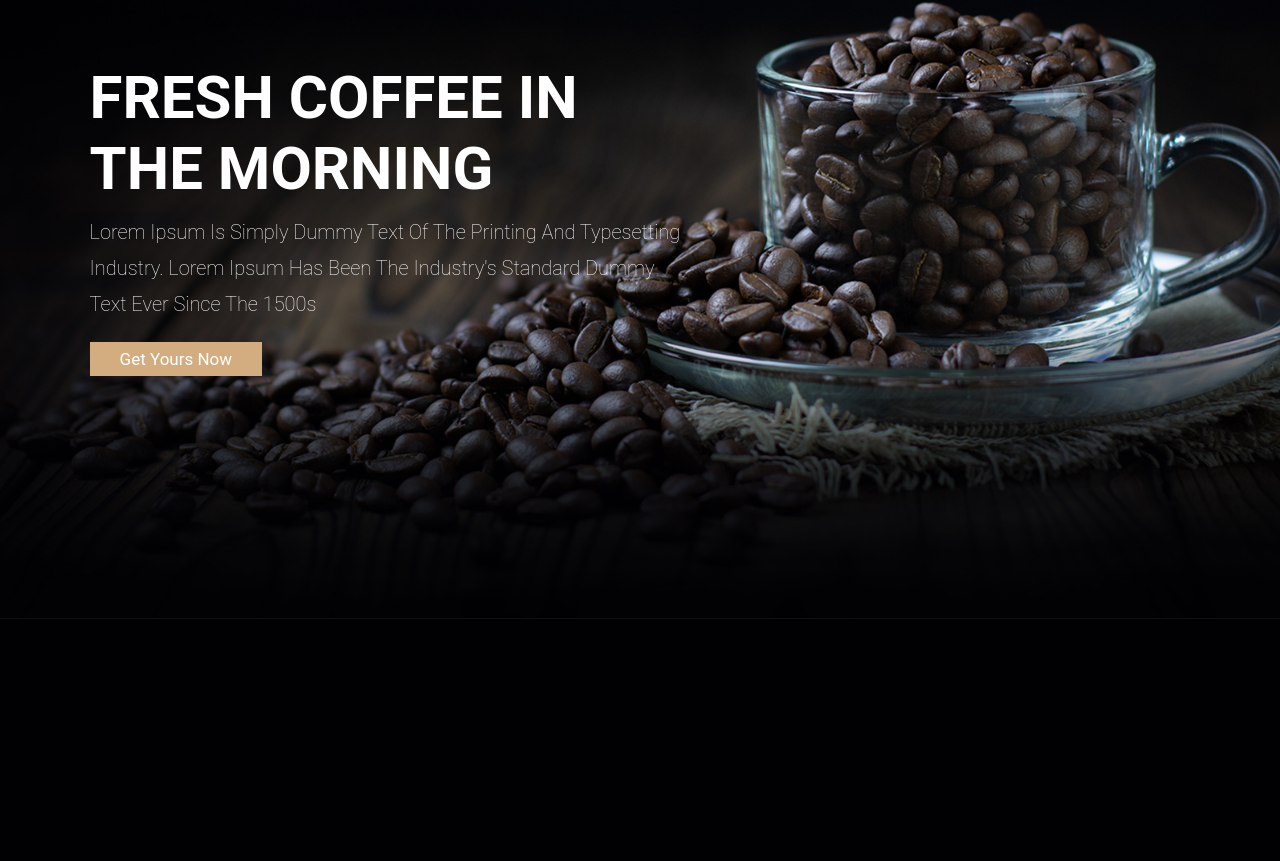
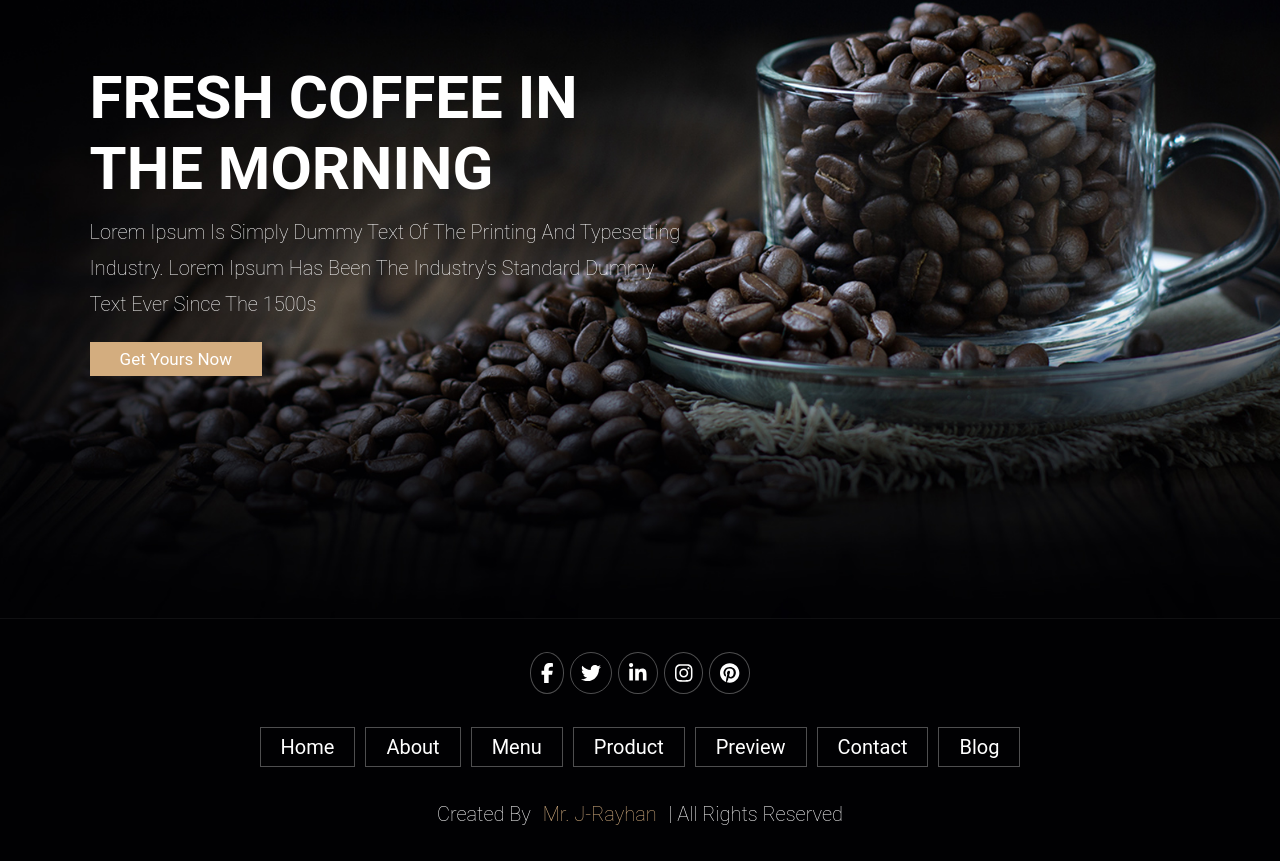
Before and after one commit to j-rayhan/coffee-shop, a Next.js app: page / in a window 1280 px wide. Shown: the part 181-1042 px from the top of the page. Before the commit the page ends 800 px from the top, so only its background shows below. Built offline with nearby package versions, Linux system fonts and the light colour scheme.

Commit message:
Footer section done

```diff
--- a/component/footer.tsx
+++ b/component/footer.tsx
@@ -0,0 +1,33 @@
+import Link from "next/link";
+import React from "react";
+import { faFacebookF, faTwitter, faLinkedinIn, faInstagram, faPinterest } from "@fortawesome/free-brands-svg-icons";
+import { FontAwesomeIcon } from "@fortawesome/react-fontawesome";
+import styles from '../styles/Footer.module.css'
+
+const Footer: React.FC = () => {
+
+  return (
+    <section className={styles.footer}>
+      {/* Share icons */}
+      <div className={styles.share}>
+          <FontAwesomeIcon className={styles.faIcon} icon={faFacebookF} />
+          <FontAwesomeIcon className={styles.faIcon} icon={faTwitter} />
+          <FontAwesomeIcon className={styles.faIcon} icon={faLinkedinIn} />
+          <FontAwesomeIcon className={styles.faIcon} icon={faInstagram} />
+          <FontAwesomeIcon className={styles.faIcon} icon={faPinterest} />
+      </div>
+      <div className={styles.links}>
+        <Link href='/' >home</Link>
+        <Link href='/about' >about</Link>
+        <Link href='/menu' >menu</Link>
+        <Link href='/product' >product</Link>
+        <Link href='/preview' >preview</Link>
+        <Link href='/contact' >contact</Link>
+        <Link href='/blog' >blog</Link>
+      </div>
+      <div className={styles.credit}>created by <span>mr. j-rayhan </span> | all rights reserved</div>
+    </section>
+  )
+};
+
+export default Footer;
--- a/component/withMenu.tsx
+++ b/component/withMenu.tsx
@@ -1,4 +1,5 @@
 import React, { Component } from 'react';
+import Footer from './footer';
 import Header from './header';
 
 const withHeaderMenu = (ChildComponent: React.FC) =>
@@ -8,6 +9,7 @@ const withHeaderMenu = (ChildComponent: React.FC) =>
       return <div>
         <Header />
         <ChildComponent {...this.props} />
+        <Footer />
       </div>
     }
 
--- a/package.json
+++ b/package.json
@@ -10,6 +10,7 @@
   },
   "dependencies": {
     "@fortawesome/fontawesome-svg-core": "^6.1.1",
+    "@fortawesome/free-brands-svg-icons": "^6.1.1",
     "@fortawesome/free-solid-svg-icons": "^6.1.1",
     "@fortawesome/react-fontawesome": "^0.1.18",
     "next": "12.1.1",
--- a/pages/index.tsx
+++ b/pages/index.tsx
@@ -1,5 +1,6 @@
 import type { NextPage } from 'next'
 import Head from 'next/head'
+import Footer from '../component/footer'
 import Header from '../component/header'
 import HomeSection from './home'
 
@@ -13,6 +14,8 @@ const Home: NextPage = () => {
       <Header />
       {/* Home section */}
       <HomeSection />
+      {/* Footer section */}
+      <Footer />
     </div>
   )
 }
--- /dev/null
+++ b/styles/Footer.module.css
@@ -0,0 +1,55 @@
+.footer {
+  background-color: var(--bg);
+}
+
+.share {
+  padding: 1rem 0;
+  display: flex;
+  align-items: center;
+  justify-content: center;
+}
+
+.faIcon {
+  padding: 1rem;
+  margin: 0.3rem;
+  font-size: 2rem;
+  color: #fff;
+  border: var(--border);
+  border-radius: 50%;
+}
+
+.faIcon:hover {
+  background-color: var(--main-color);
+}
+
+.links {
+  display: flex;
+  justify-content: center;
+  flex-wrap: wrap;
+  padding: 2rem 0;
+  gap: 1rem;
+}
+
+.links a {
+  font-size: 2rem;
+  padding: 0.7rem 2rem;
+  border: var(--border);
+  color: #fff;
+}
+
+.links a:hover {
+  background-color: var(--main-color);
+}
+
+.credit {
+  padding: 1.5rem;
+  font-size: 2rem;
+  font-weight: lighter;
+  color: #fff;
+  text-align: center;
+}
+
+.credit span {
+  margin: 0 0.7rem;
+  color: var(--main-color);
+}
```
Also changed, not shown: 1 other file (tests, documents, lock files or other folders).
